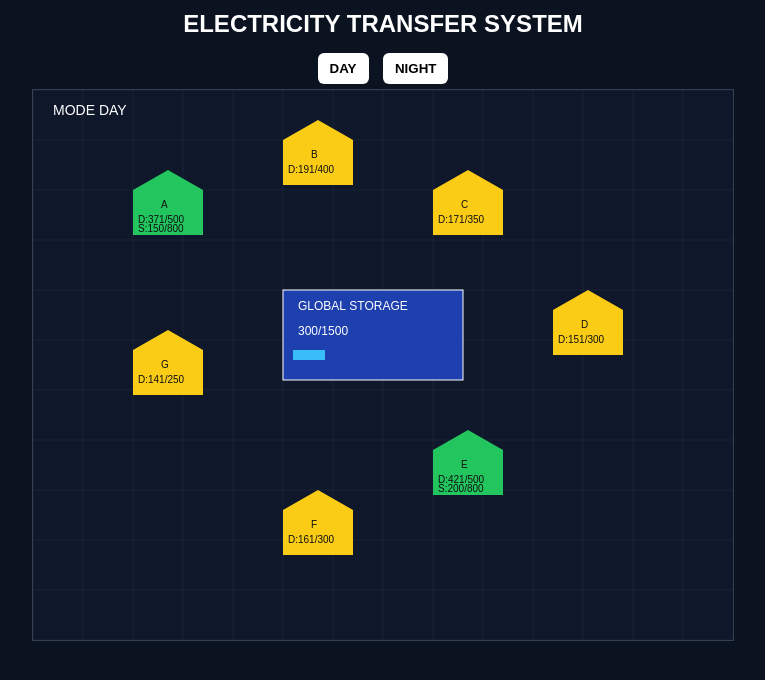
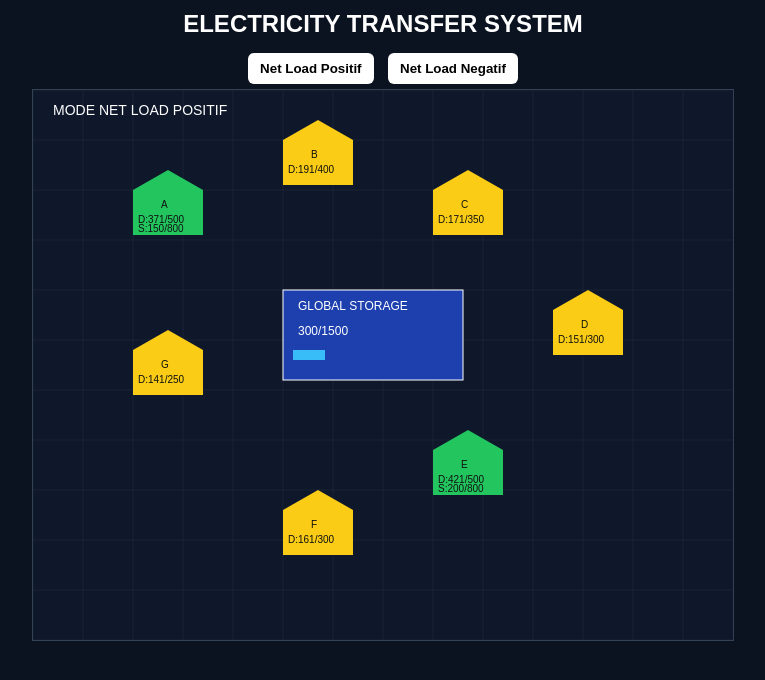
Before and after one commit to minei114/smart, a website built with Vite: page index.html in a window 1280 px wide. Shown: the whole page, without its empty margins (257-1022 px from the left). Built offline with nearby package versions, Linux system fonts and the light colour scheme.

Commit message:
update electricity system

```diff
--- a/index.html
+++ b/index.html
@@ -37,15 +37,15 @@ canvas{
 
 <h2>ELECTRICITY TRANSFER SYSTEM</h2>
 
-<button onclick="mode='day'">DAY</button>
-<button onclick="mode='night'">NIGHT</button>
+<button onclick="mode='Net Load Positif'">Net Load Positif</button>
+<button onclick="mode='Net Load Negatif'">Net Load Negatif</button>
 
 <canvas id="c" width="700" height="550"></canvas>
 
 <script>
 const ctx=document.getElementById("c").getContext("2d");
 
-let mode="day";
+let mode="Net Load Positif";
 
 let posisi={
  A:[100,100],
@@ -91,7 +91,7 @@ function update(){
    d.daya=Math.floor(Math.max(0,d.daya-1));
  }
 
- if(mode==="day"){
+ if(mode==="Net Load Positif"){
    for(let k in rumah_db){
      let d=rumah_db[k];
 
--- a/src/main.js
+++ b/src/main.js
@@ -3,7 +3,7 @@ window.addEventListener("load", () => {
 const canvas = document.getElementById("c");
 const ctx = canvas.getContext("2d");
 
-let mode = "day";
+let mode = "Net Load Positif";
 
 // ===== POSISI RUMAH (LAYOUT FIX) =====
 let posisi = {
@@ -34,8 +34,8 @@ let anim = [];
 const center = [450,300];
 
 // ===== BUTTON =====
-document.getElementById("dayBtn").onclick = ()=>mode="day";
-document.getElementById("nightBtn").onclick = ()=>mode="night";
+document.getElementById("dayBtn").onclick = ()=>mode="Net Load Positif";
+document.getElementById("nightBtn").onclick = ()=>mode="Net Load Negatif";
 
 // ===== ANIMASI =====
 function addAnim(target){
```
